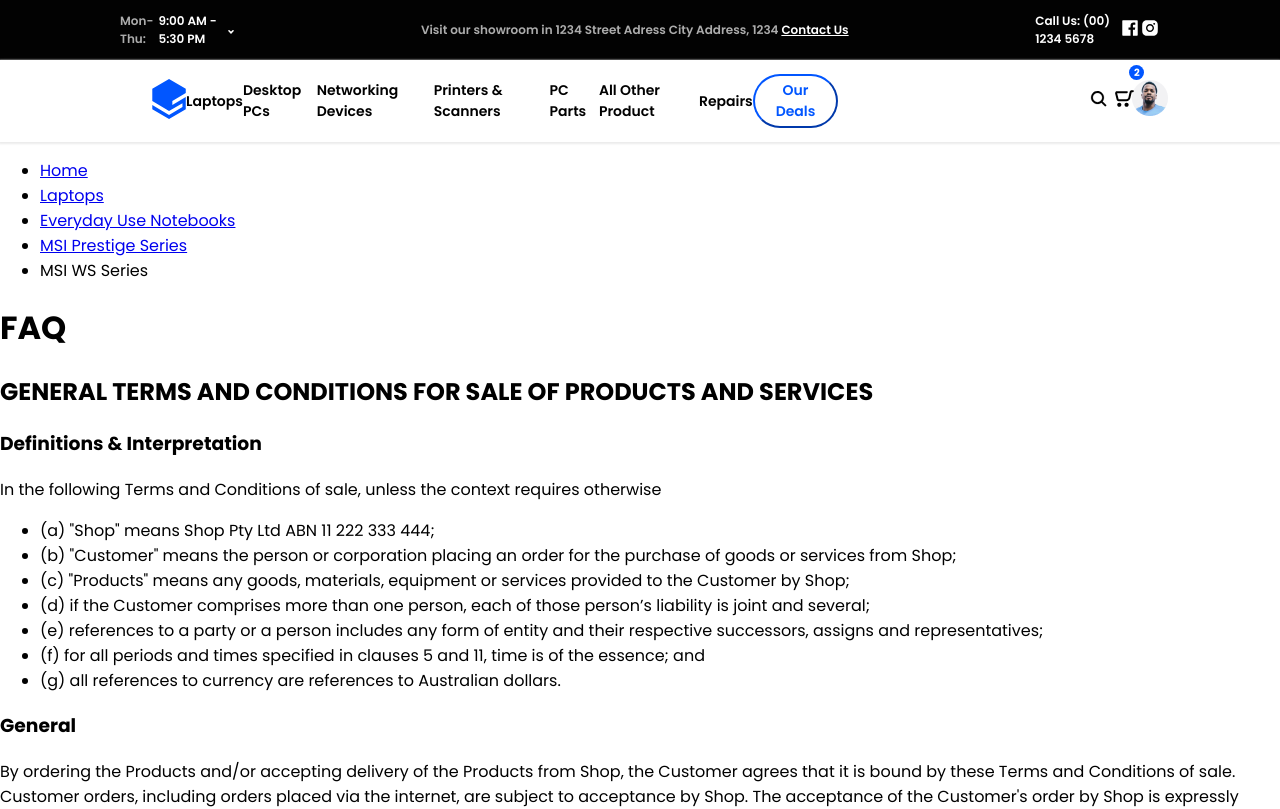
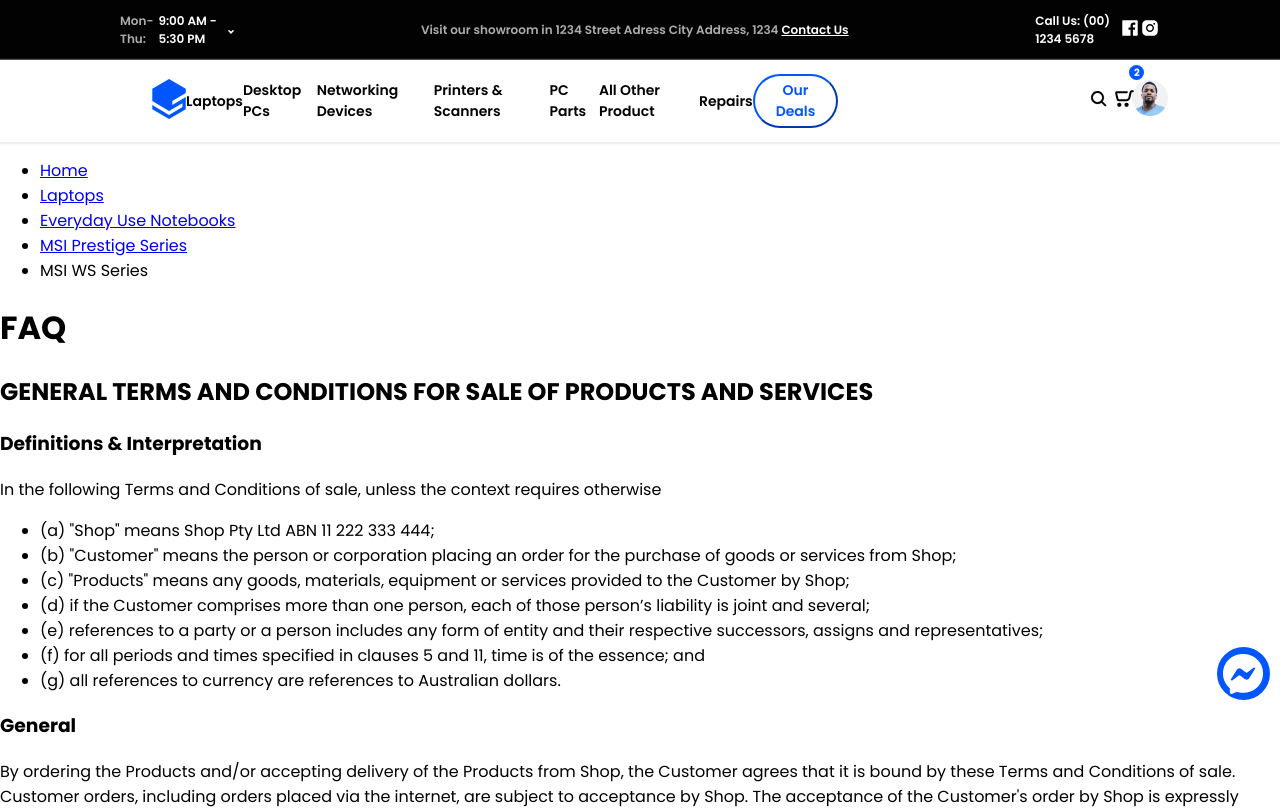
Before and after one commit to ulythegod/tech-online-store, a React (Create React App) app: page /faq in a window 1280 px wide. Shown: the top 809 px of the page. Built offline with nearby package versions, Linux system fonts and the light colour scheme.

Commit message:
main gage: footer

```diff
--- a/src/components/Footer/Footer.tsx
+++ b/src/components/Footer/Footer.tsx
@@ -12,7 +12,7 @@ class Footer extends React.Component {
             <footer className={`${styles["footer"]}`}>
                 <FooterSubscribeForm />
                 <FooterMenu />
-                <div className="footer-bottom-section">
+                <div className={`${styles["footer-bottom-section"]}`}>
                     <FooterSocials />
                     <FooterCards />
                     <span>Copyright © 2020 Shop Pty. Ltd.</span>
--- a/src/components/Footer/FooterCards.tsx
+++ b/src/components/Footer/FooterCards.tsx
@@ -1,4 +1,5 @@
 import React from 'react';
+import styles from './footerCards.module.scss';
 import payPal from '../../images/paypal.png';
 import visa from '../../images/visa.png';
 import maestro from '../../images/maestro.png';
@@ -8,7 +9,7 @@ import americanExpress from '../../images/american-express.png';
 class FooterCards extends React.Component {
     render(): React.ReactNode {
         return (
-            <div className="footer-cards">
+            <div className={`${styles["footer-cards"]}`}>
                 <a href="#"><img src={payPal} alt="paypal" /></a>
                 <a href="#"><img src={visa} alt="visa" /></a>
                 <a href="#"><img src={maestro} alt="maestro" /></a>
--- a/src/components/Footer/FooterChatButton.tsx
+++ b/src/components/Footer/FooterChatButton.tsx
@@ -1,10 +1,11 @@
 import React from 'react';
+import styles from './footerChatButton.module.scss';
 import chatButton from '../../images/chat-button.png';
 
 class FooterChatButton extends React.Component {
     render(): React.ReactNode {
         return (
-            <button className="chat-button">
+            <button className={`${styles["chat-button"]}`}>
                 <img src={chatButton} alt="" />
             </button>
         );
--- a/src/components/Footer/FooterMenu.tsx
+++ b/src/components/Footer/FooterMenu.tsx
@@ -5,7 +5,7 @@ class FooterMenu extends React.Component {
     render(): React.ReactNode {
         return (
             <nav className={`${styles["footer-menu"]}`}>
-                <ul>
+                <ul className={`${styles["menu-outer-part"]}`}>
                     <li>
                         <span className={`${styles["menu-title"]}`}>Information</span>
                         <ul className={`${styles["inner-items"]}`}>
@@ -60,7 +60,7 @@ class FooterMenu extends React.Component {
                         <span className={`${styles["menu-title"]}`}>Laptops</span>
                         <ul className={`${styles["inner-items"]}`}>
                             <li>Address: 1234 Street Adress City Address, 1234</li>
-                            <li>Phones <a href="tel:00-1234-5678">(00) 1234 5678</a></li>
+                            <li>Phones: <a href="tel:00-1234-5678">(00) 1234 5678</a></li>
                             <li>We are open: Monday-Thursday: 9:00 AM - 5:30 PM</li>
                             <li>Friday: 9:00 AM - 6:00 PM</li>
                             <li>Saturday: 11:00 AM - 5:00 PM</li>
--- a/src/components/Footer/FooterSocials.tsx
+++ b/src/components/Footer/FooterSocials.tsx
@@ -1,11 +1,12 @@
 import React from 'react';
+import styles from './footerSocials.module.scss';
 import { ReactComponent as FacebookIcon } from '../../images/facebook.svg';
 import { ReactComponent as InstagramIcon } from '../../images/instagram.svg';
 
 class FooterSocials extends React.Component {
     render(): React.ReactNode {
         return (
-            <div className="footer-socials">
+            <div className={`${styles["footer-socials"]}`}>
                 <a href="#"><FacebookIcon /></a>
                 <a href="#"><InstagramIcon /></a>
             </div>
--- a/src/components/Footer/footer.module.scss
+++ b/src/components/Footer/footer.module.scss
@@ -2,3 +2,20 @@
     background: #020203;
     color: white;
 }
+
+.footer-bottom-section {
+    display: flex;
+    flex-direction: row;
+    justify-content: space-between;
+    width: 70%;
+    margin-left: auto;
+    margin-right: auto;
+    margin-top: 70px;
+    padding-top: 15px;
+    padding-bottom: 15px;
+    box-shadow: 0px -1px 2px 0px #ebebeb6e;
+}
+
+.footer-bottom-section span {
+    opacity: .5;
+}
--- /dev/null
+++ b/src/components/Footer/footerCards.module.scss
@@ -0,0 +1,6 @@
+.footer-cards {
+    display: flex;
+    flex-direction: row;
+    justify-content: space-between;
+    width: 15%;
+}
--- /dev/null
+++ b/src/components/Footer/footerChatButton.module.scss
@@ -0,0 +1,14 @@
+.chat-button {
+    background-color: #0156FF;
+    border: none;
+    border-radius: 50%;
+    display: flex;
+    flex-direction: row;
+    align-items: center;
+    text-align: center;
+    height: 53px;
+    width: 53px;
+    position: fixed;
+    bottom: 100px !important;
+    right: 10px;
+}
--- a/src/components/Footer/footerMenu.module.scss
+++ b/src/components/Footer/footerMenu.module.scss
@@ -12,4 +12,19 @@
     font-size: 13px;
     font-weight: 400;
     opacity: 1;
+    padding: 0px;
 }
+
+.menu-outer-part {
+    display: flex;
+    flex-direction: row;
+    justify-content: space-between;
+    width: 70%;
+    margin-left: auto;
+    margin-right: auto;
+}
+
+.inner-items a {
+    text-decoration: none;
+    color: #01A4FF;
+}
--- /dev/null
+++ b/src/components/Footer/footerSocials.module.scss
@@ -0,0 +1,6 @@
+.footer-socials {
+    display: flex;
+    flex-direction: row;
+    justify-content: space-between;
+    opacity: .5;
+}
```
